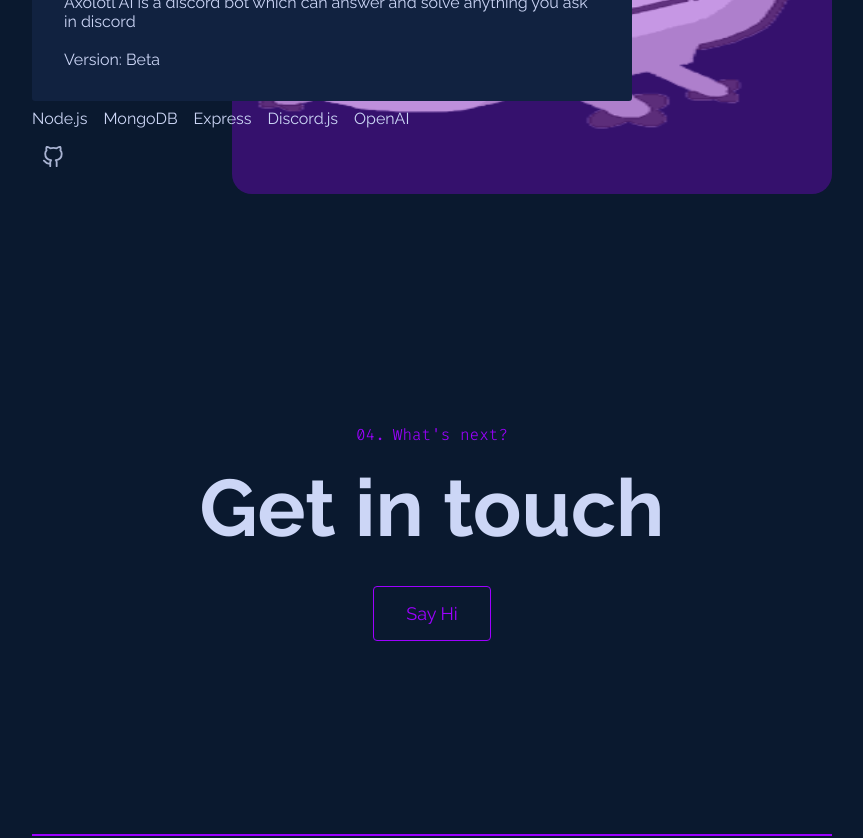
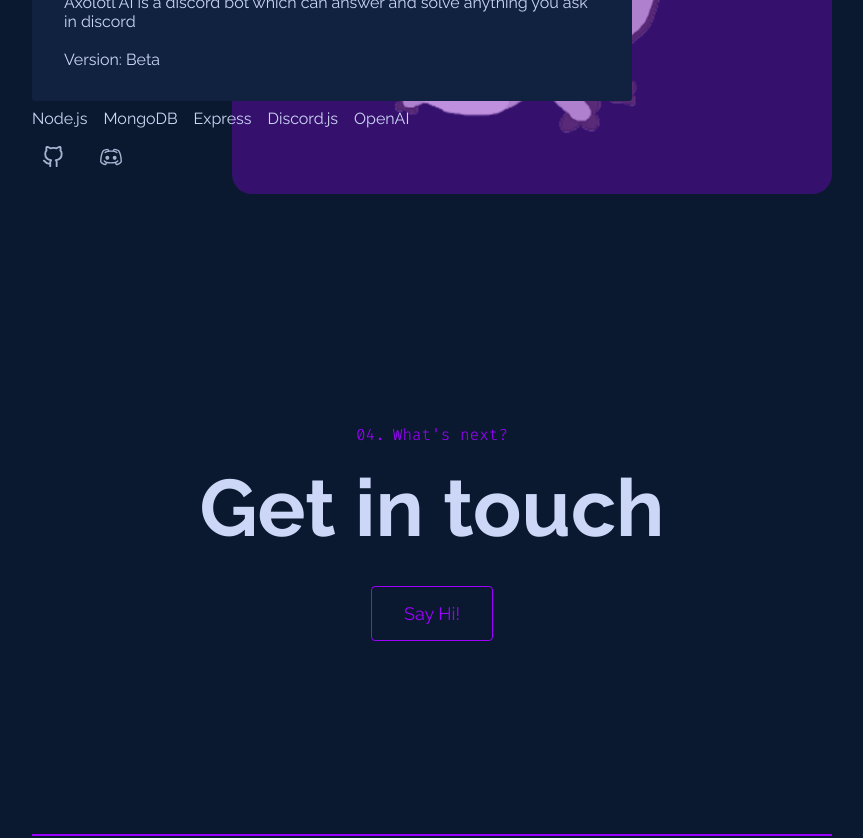
Before and after one commit to AliWayne101/waynecrypt-nextjs, a Next.js app: page / in a window 1280 px wide. Shown: the part 3660-4498 px from the top of the page, without its empty margins (208-1071 px from the left). Built offline with nearby package versions, Linux system fonts and the light colour scheme.

Commit message:
fixed projects

```diff
--- a/src/sections/Contact.tsx
+++ b/src/sections/Contact.tsx
@@ -114,7 +114,7 @@ function Contact() {
                             )
                         ) : (
                             <div className="hero-button">
-                                <span onClick={delayTime}><Button text='Say Hi' link='/#contact' /></span>
+                                <span onClick={delayTime}><Button text='Say Hi!' link='/#contact' /></span>
                             </div>
                         )
 
--- a/src/sections/Projects.tsx
+++ b/src/sections/Projects.tsx
@@ -3,6 +3,7 @@ import Link from "next/link";
 import React from 'react'
 import { FiGithub, FiExternalLink } from "react-icons/fi";
 import { motion } from 'framer-motion';
+import { RxDiscordLogo } from "react-icons/rx";
 
 function Projects() {
     const projData = [
@@ -21,16 +22,18 @@ function Projects() {
             projectExternalLinks: [
                 {
                     link: "https://github.com/AliWayne101/dExchange",
-                    icon: <FiGithub />
+                    icon: <FiGithub />,
+                    title: "Github"
                 },
                 {
                     link: "https://d-exchange-wayne.vercel.app/",
-                    icon: <FiExternalLink />
+                    icon: <FiExternalLink />,
+                    title: "External Link"
                 }
             ]
         },
         {
-            projectImage: "/img/projects/axolotl.png",
+            projectImage: "/img/projects/axolotl1.png",
             projectName: "Axolotl AI",
             projectLink: "http://waynecrypt.ml/axolotl",
             projectDescription: "Axolotl AI is a discord bot which can answer and solve anything you ask in discord <br /> <br /> Version: Beta",
@@ -44,11 +47,13 @@ function Projects() {
             projectExternalLinks: [
                 {
                     link: "https://github.com/AliWayne101/AxolotlAI",
-                    icon: <FiGithub />
+                    icon: <FiGithub />,
+                    title: "Github"
                 },
                 {
-                    link: "",
-                    icon: <FiExternalLink />
+                    link: "https://discord.com/api/oauth2/authorize?client_id=1088455984487337994&permissions=8&scope=applications.commands%20bot",
+                    icon: <RxDiscordLogo />,
+                    title: "Invite to Discord"
                 }
             ]
         },
@@ -103,10 +108,10 @@ function Projects() {
                                     </ul>
                                     <ul className="project-info-links">
                                         {
-                                            projectExternalLinks.map(({ link, icon }) => (
+                                            projectExternalLinks.map(({ link, icon, title }, index) => (
                                                 link !== "" ? (
-                                                    <li className="project-info-links-item" key={link}>
-                                                        <a href={link} target="_blank" rel="noopener noreferrer" className="project-info-links-item-link">
+                                                    <li className="project-info-links-item" key={index}>
+                                                        <a href={link} target="_blank" title={title} rel="noopener noreferrer" className="project-info-links-item-link">
                                                             {icon}
                                                         </a>
                                                     </li>
```
Also changed, not shown: public/img/projects/axolotl.png (deleted), public/img/projects/axolotl1.png (added).
